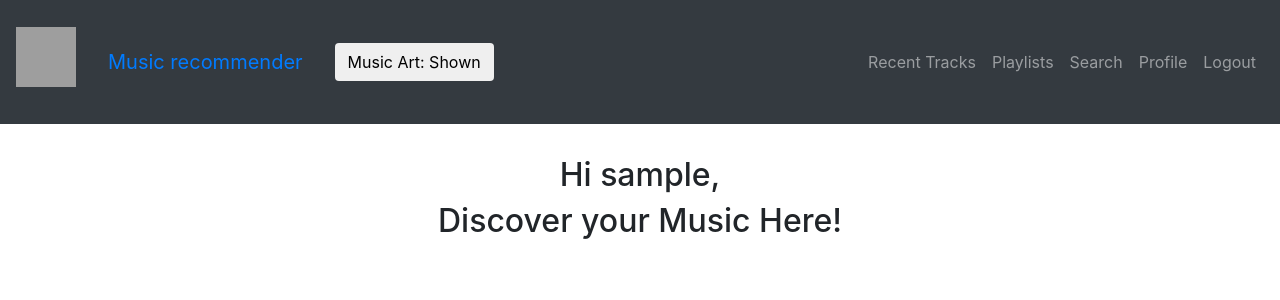
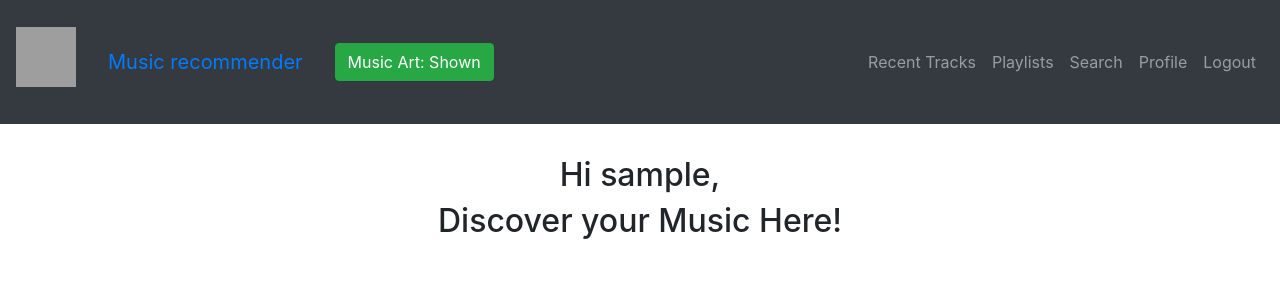
Before and after one commit to sankethire/MusicRecommender, a Flask app: page /home in a window 1280 px wide. Shown: the top 300 px of the page. Run offline with Flask 2, Linux system fonts and the light colour scheme; the visitor is signed in with stand-in values (Sample User, id 1); data that the repository does not hold is empty; some libraries are stand-ins or nearby versions; grey boxes are pictures that could not be loaded.

Commit message:
add the music art toggle

```diff
--- a/website/templates/base.html
+++ b/website/templates/base.html
@@ -34,14 +34,32 @@
 		<div class="navbar-brand .navbar.center .navbar-inner">
 			<a class="nav-link" href="/home"><font size="">Music recommender</font></a>
 		</div>
+
 		{% set music_art = session.get('music_art') %}
+
+		<script type=text/javascript>
+			$(function() {
+			  $('a#btid').bind('click', function() {
+				$.getJSON('/toggle_music_art',
+					function(data) {
+				//do nothing
+				});
+				return false;
+			  });
+			});
+		</script>
+
 		{% if music_art %}
 			<div class="navbar-brand .navbar.center .navbar-inner">
-				<button type="button" class="btn btn-default" onclick="window.location.href = '/toggle_music_art';">Music Art: Shown</button>
+				<a href="#" id="btid">
+					<button type="button" class="btn btn-success">Music Art: Shown</button>
+				</a>
 			</div>
 		{% else %}
 			<div class="navbar-brand .navbar.center .navbar-inner">
-				<button type="button" class="btn btn-success">Music Art: Hidden</button>
+				<a href="#" id="btid">
+					<button type="button" class="btn btn-danger">Music Art: Hidden</button>
+				</a>
 			</div>
 		{% endif %}
 		<button class="navbar-toggler" type="button" data-toggle="collapse" data-target="#navbarSupportedContent" aria-controls="navbarSupportedContent" aria-expanded="false" aria-label="Toggle navigation">
```
